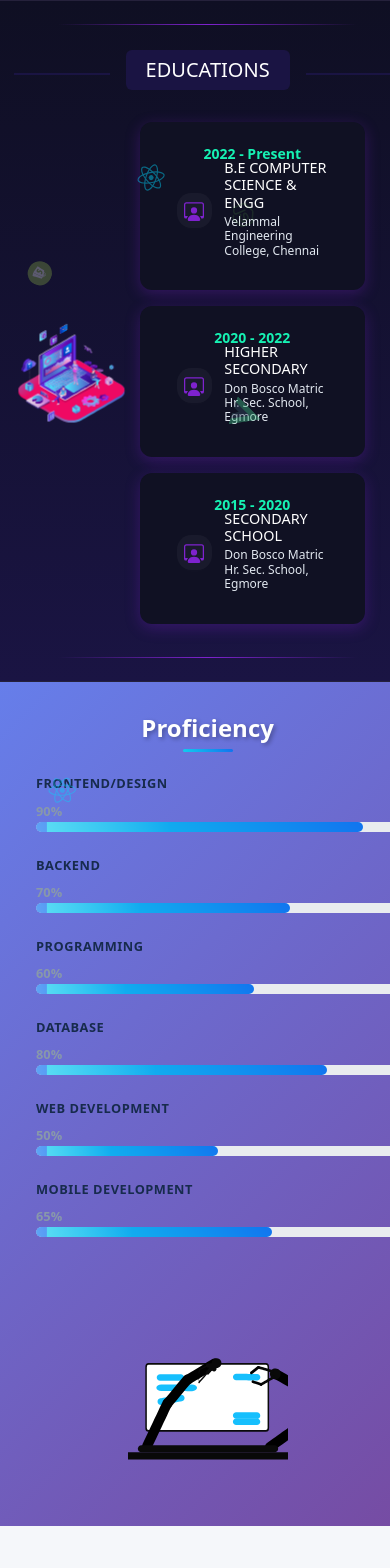
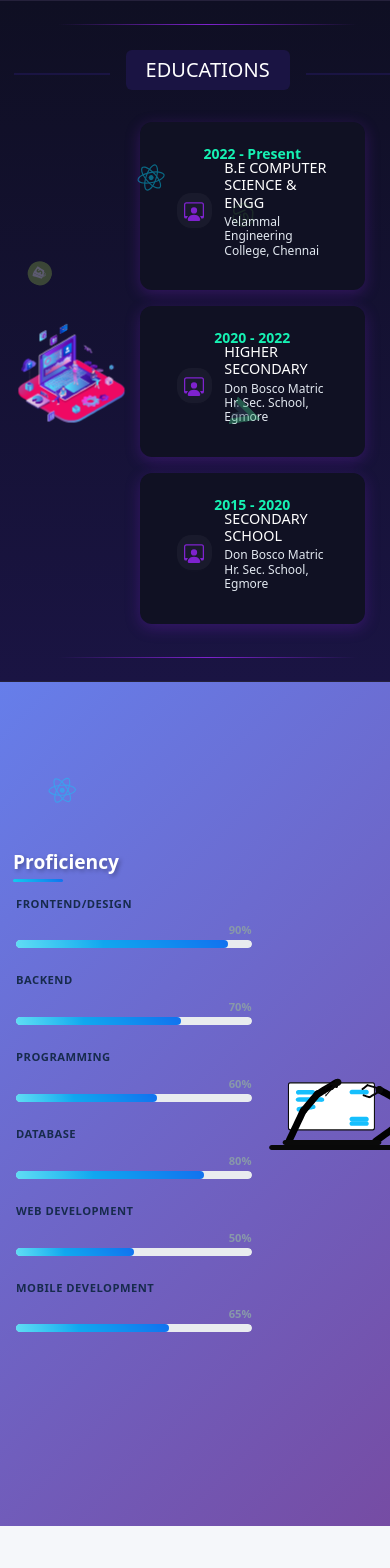
Before and after one commit to Godwin-7/Portfolio, a React (Vite) app: page / in a window 390 px wide. Shown: the top 1568 px of the page. Built offline with nearby package versions, Linux system fonts and the light colour scheme; the HTML template or start-up script is replaced by a standard one.

Commit message:
Modified Proficiency screen section

```diff
--- a/src/components/Pages/Homepage/Proficiency/Proficiency.css
+++ b/src/components/Pages/Homepage/Proficiency/Proficiency.css
@@ -1,5 +1,5 @@
 /* Proficiency Section Styles */
-.section {
+.prof-section {
   position: relative;
   padding: 4rem 2rem;
   min-height: 100vh;
@@ -11,12 +11,12 @@
   box-sizing: border-box;
 }
 
-.section-lg {
+.prof-section-lg {
   padding: 6rem 2rem;
 }
 
 /* Container for the entire proficiency section */
-.proficiency-container {
+.prof-container {
   width: 100%;
   max-width: 1200px;
   margin: 0 auto;
@@ -24,36 +24,34 @@
 }
 
 /* Main row - Fixed horizontal layout that never wraps */
-.proficiency-row {
+.prof-row {
   display: flex;
   align-items: center;
   width: 100%;
   min-height: 500px;
   flex-wrap: nowrap;
-  gap: 0;
+  gap: 1rem;
   margin: 0;
   padding: 0;
   box-sizing: border-box;
 }
 
-/* Skills section - Reduced to 45% width for smaller bars */
-.skills-column {
-  flex: 0 0 45%;
-  width: 45%;
-  min-width: 0;
-  max-width: 45%;
-  padding: 0 2rem 0 0;
+/* Skills section - Always on the left */
+.prof-skills-column {
+  flex: 0 1 45%;
+  min-width: 250px;
+  max-width: 600px;
+  padding: 0 1rem 0 0;
   box-sizing: border-box;
   position: relative;
   z-index: 2;
 }
 
-/* Animation section - Increased to 55% width for bigger animation */
-.animation-column {
-  flex: 0 0 55%;
-  width: 55%;
-  min-width: 0;
-  max-width: 55%;
+/* Animation section - Always on the right */
+.prof-animation-column {
+  flex: 0 1 55%;
+  min-width: 200px;
+  max-width: none;
   padding: 0;
   box-sizing: border-box;
   display: flex;
@@ -61,9 +59,10 @@
   justify-content: center;
   position: relative;
   z-index: 1;
+  overflow: visible;
 }
 
-.h1 {
+.prof-h1 {
   font-size: clamp(1.5rem, 4vw, 2.5rem);
   font-weight: 600;
   color: #ffffff;
@@ -74,7 +73,7 @@
   position: relative;
 }
 
-.h1::after {
+.prof-h1::after {
   content: '';
   position: absolute;
   bottom: -10px;
@@ -86,7 +85,7 @@
 }
 
 /* Progress Info Styles */
-.progress-info {
+.prof-progress-info {
   margin-bottom: clamp(1rem, 3vw, 2rem);
   position: relative;
   padding-left: clamp(20px, 4vw, 60px);
@@ -95,7 +94,7 @@
   border-radius: 8px;
 }
 
-.progress-info::before {
+.prof-progress-info::before {
   content: '';
   position: absolute;
   left: 0;
@@ -108,11 +107,11 @@
   border-radius: 2px;
 }
 
-.progress-info:hover::before {
+.prof-progress-info:hover::before {
   opacity: 1;
 }
 
-.progress-label {
+.prof-progress-label {
   display: flex;
   justify-content: space-between;
   align-items: center;
@@ -121,7 +120,7 @@
   width: 100%;
 }
 
-.progress-label span {
+.prof-progress-label span {
   display: inline-block;
   color: #172b4d;
   font-size: 0.875rem;
@@ -131,12 +130,12 @@
   transition: color 0.3s ease;
 }
 
-.progress-percentage {
+.prof-progress-percentage {
   text-align: right;
   margin-left: 10px;
 }
 
-.progress-percentage span {
+.prof-progress-percentage span {
   display: inline-block;
   color: #8898aa;
   font-size: 0.875rem;
@@ -144,7 +143,7 @@
 }
 
 /* Progress Bar Styles */
-.progress-wrapper {
+.prof-progress-wrapper {
   position: relative;
   height: 12px;
   width: 100%;
@@ -155,7 +154,7 @@
   box-sizing: border-box;
 }
 
-.progress-bg {
+.prof-progress-bg {
   position: absolute;
   top: 0;
   left: 0;
@@ -166,7 +165,7 @@
   width: 100%;
 }
 
-.progress-bar-animated {
+.prof-progress-bar-animated {
   position: absolute;
   top: 0;
   left: 0;
@@ -178,7 +177,7 @@
   z-index: 1;
 }
 
-.progress-bar-animated::after {
+.prof-progress-bar-animated::after {
   content: '';
   position: absolute;
   top: 0;
@@ -203,13 +202,13 @@
   }
 }
 
-/* Lottie Animation Container - Larger scale for bigger animation */
-.lottie-container {
+/* Lottie Animation Container */
+.prof-lottie-container {
   display: flex;
   justify-content: center;
   align-items: center;
   width: 100%;
-  height: 100%;
+  height: auto;
   overflow: visible;
   background: transparent;
   margin: 0;
@@ -217,24 +216,47 @@
   box-sizing: border-box;
 }
 
-.lottie-animation {
+.prof-lottie-animation {
   width: 100%;
-  height: 100%;
+  height: auto;
+  max-width: 100%;
+  min-width: 200px;
   display: flex;
   justify-content: center;
   align-items: center;
   overflow: visible;
-  transform: scale(clamp(0.8, 3vw, 1.6));
+  transform: scale(clamp(1.6, 5vw, 3.2));
   transform-origin: center;
 }
 
-.lottie-animation > div {
-  max-width: 100% !important;
-  max-height: 100% !important;
+.prof-lottie-animation > div {
+  width: 100%;
+  height: auto;
+  max-width: 100%;
+  min-width: 200px;
+}
+
+/* Special scale adjustments for larger screens */
+@media (min-width: 1200px) {
+  .prof-lottie-animation {
+    transform: scale(clamp(2.8, 6vw, 4.0));
+  }
+}
+
+@media (min-width: 1400px) {
+  .prof-lottie-animation {
+    transform: scale(clamp(3.2, 7vw, 4.5));
+  }
+}
+
+@media (min-width: 1600px) {
+  .prof-lottie-animation {
+    transform: scale(clamp(3.6, 8vw, 5.0));
+  }
 }
 
 /* Lottie Placeholder Styles */
-.lottie-placeholder {
+.prof-lottie-placeholder {
   width: 100%;
   height: 100%;
   display: flex;
@@ -246,7 +268,7 @@
   overflow: hidden;
 }
 
-.lottie-placeholder::before {
+.prof-lottie-placeholder::before {
   content: '';
   position: absolute;
   top: -50%;
@@ -271,14 +293,14 @@
   }
 }
 
-.placeholder-content {
+.prof-placeholder-content {
   text-align: center;
   color: #172b4d;
   position: relative;
   z-index: 1;
 }
 
-.placeholder-icon {
+.prof-placeholder-icon {
   font-size: 4rem;
   margin-bottom: 1rem;
   animation: bounce 2s infinite;
@@ -296,7 +318,7 @@
   }
 }
 
-.placeholder-text {
+.prof-placeholder-text {
   font-size: 1.5rem;
   font-weight: 600;
   text-transform: uppercase;
@@ -305,7 +327,7 @@
   margin-bottom: 0.5rem;
 }
 
-.placeholder-subtext {
+.prof-placeholder-subtext {
   font-size: 1rem;
   font-weight: 400;
   opacity: 0.8;
@@ -325,118 +347,163 @@
 }
 
 /* Hover Effects */
-.progress-info:hover .progress-label span {
+.prof-progress-info:hover .prof-progress-label span {
   color: #11cdef;
 }
 
-.progress-info:hover .progress-bar-animated {
+.prof-progress-info:hover .prof-progress-bar-animated {
   background: linear-gradient(45deg, #1171ef, #11cdef);
   transform: scaleY(1.2);
   transition: all 0.3s ease;
 }
 
-.progress-info {
+.prof-progress-info {
   transition: transform 0.3s ease;
 }
 
-.progress-info:hover {
+.prof-progress-info:hover {
   transform: translateX(5px);
 }
 
-/* Responsive Design - Only stack vertically on very small screens */
-@media (max-width: 600px) {
-  .proficiency-row {
-    flex-direction: column;
-    gap: 2rem;
+/* Responsive adjustments for smaller screens */
+@media (max-width: 1024px) {
+  .prof-row {
+    gap: 0.75rem;
   }
 
-  .skills-column {
-    flex: 1 1 100%;
-    width: 100%;
-    max-width: 100%;
-    padding: 0;
+  .prof-skills-column {
+    flex: 0 1 55%;
+    min-width: 220px;
+    max-width: 500px;
+    padding: 0 0.75rem 0 0;
   }
 
-  .animation-column {
-    flex: 1 1 100%;
-    width: 100%;
-    max-width: 100%;
-    height: 250px;
+  .prof-animation-column {
+    flex: 0 1 45%;
+    min-width: 180px;
+  }
+}
+
+@media (max-width: 768px) {
+  .prof-section {
+    padding: 1.5rem 0;
   }
 
-  .lottie-container {
-    max-width: 200px;
-    height: 200px;
-    margin: 0 auto;
+  .prof-row {
+    gap: 0.5rem;
+    padding: 1rem 0;
   }
 
-  .lottie-animation {
-    transform: scale(0.8);
+  .prof-skills-column {
+    flex: 0 1 58%;
+    min-width: 200px;
+    max-width: 400px;
+    padding: 0 0.6rem 0 0;
   }
 
-  .h1 {
-    text-align: center;
-    margin-left: 0;
+  .prof-animation-column {
+    flex: 0 1 42%;
+    min-width: 150px;
   }
 
-  .h1::after {
-    left: 50%;
-    transform: translateX(-50%);
+  .prof-animation-column > div {
+    min-width: 150px;
   }
 
-  .section {
-    padding: 2rem 1rem;
+  .prof-progress-info {
+    padding-left: clamp(15px, 3vw, 40px);
   }
 
-  .section-lg {
-    padding: 2rem 1rem;
+  .prof-progress-label span {
+    font-size: 0.8rem;
   }
 
-  .progress-label {
-    flex-direction: column;
-    align-items: flex-start;
+  .prof-progress-percentage span {
+    font-size: 0.8rem;
   }
 
-  .progress-percentage {
-    text-align: left;
-    margin-top: 0.25rem;
-    margin-left: 0;
-  }
-
-  .progress-wrapper {
+  .prof-progress-wrapper {
     height: 10px;
   }
 
-  .progress-label span {
-    font-size: 0.8rem;
-  }
-
-  .progress-percentage span {
-    font-size: 0.8rem;
+  .prof-h1 {
+    font-size: clamp(1.2rem, 3vw, 2rem);
+    margin-bottom: clamp(1.5rem, 6vw, 3rem);
   }
 }
 
-/* For screens larger than 600px, maintain horizontal layout at all times */
-@media (min-width: 601px) and (max-width: 800px) {
-  .skills-column {
-    padding: 0 1rem 0 0;
+@media (max-width: 640px) {
+  .prof-skills-column {
+    flex: 0 1 62%;
+    min-width: 180px;
+    max-width: 300px;
+    padding: 0 0.5rem 0 0;
   }
 
-  .lottie-animation {
-    transform: scale(clamp(0.9, 1.8vw, 1.2));
+  .prof-animation-column {
+    flex: 0 1 38%;
+    min-width: 120px;
   }
 
-  .section {
-    padding: 3rem 1.5rem;
+  .prof-animation-column > div {
+    min-width: 120px;
   }
 
-  .section-lg {
-    padding: 4rem 1.5rem;
+  .prof-progress-info {
+    padding-left: clamp(10px, 2vw, 30px);
+  }
+
+  .prof-progress-label span {
+    font-size: 0.75rem;
+  }
+
+  .prof-progress-percentage span {
+    font-size: 0.75rem;
   }
 }
 
-@media (min-width: 801px) and (max-width: 1000px) {
-  .lottie-animation {
-    transform: scale(clamp(1.1, 2.2vw, 1.4));
+@media (max-width: 480px) {
+  .prof-container {
+    padding: 0 0.5rem;
+  }
+
+  .prof-row {
+    gap: 0.25rem;
+  }
+
+  .prof-skills-column {
+    flex: 0 1 65%;
+    min-width: 160px;
+    max-width: 250px;
+    padding: 0 0.4rem 0 0;
+  }
+
+  .prof-animation-column {
+    flex: 0 1 35%;
+    min-width: 100px;
+  }
+
+  .prof-animation-column > div {
+    min-width: 100px;
+  }
+
+  .prof-progress-info {
+    padding-left: clamp(8px, 1.5vw, 20px);
+  }
+
+  .prof-h1 {
+    margin-left: 5px;
+  }
+
+  .prof-progress-label span {
+    font-size: 0.7rem;
+  }
+
+  .prof-progress-percentage span {
+    font-size: 0.7rem;
+  }
+
+  .prof-progress-wrapper {
+    height: 8px;
   }
 }
--- a/src/components/Pages/Homepage/Proficiency/Proficiency.jsx
+++ b/src/components/Pages/Homepage/Proficiency/Proficiency.jsx
@@ -66,10 +66,10 @@ const GreetingLottie = ({ animationPath }) => {
 
   if (isLoading) {
     return (
-      <div className="lottie-placeholder">
-        <div className="placeholder-content">
-          <div className="placeholder-icon">⚡</div>
-          <div className="placeholder-text">Loading...</div>
+      <div className="prof-lottie-placeholder">
+        <div className="prof-placeholder-content">
+          <div className="prof-placeholder-icon">⚡</div>
+          <div className="prof-placeholder-text">Loading...</div>
         </div>
       </div>
     );
@@ -77,18 +77,18 @@ const GreetingLottie = ({ animationPath }) => {
 
   if (!animationData) {
     return (
-      <div className="lottie-placeholder">
-        <div className="placeholder-content">
-          <div className="placeholder-icon">🔧</div>
-          <div className="placeholder-text">Building...</div>
-          <div className="placeholder-subtext">Skills & Expertise</div>
+      <div className="prof-lottie-placeholder">
+        <div className="prof-placeholder-content">
+          <div className="prof-placeholder-icon">🔧</div>
+          <div className="prof-placeholder-text">Building...</div>
+          <div className="prof-placeholder-subtext">Skills & Expertise</div>
         </div>
       </div>
     );
   }
 
   return (
-    <div className="lottie-animation">
+    <div className="prof-lottie-animation">
       <Lottie
         options={defaultOptions}
         height="100%"
@@ -132,35 +132,35 @@ const Proficiency = () => {
 
   return (
     SkillBars && (
-      <div className="section section-lg">
+      <div className="prof-section prof-section-lg">
         <motion.div
-          className="proficiency-container"
+          className="prof-container"
           initial="hidden"
           animate={isVisible ? "visible" : "hidden"}
           variants={containerVariants}
         >
-          <div className="proficiency-row">
-            <div className="skills-column">
-              <motion.h1 className="h1" variants={itemVariants}>
+          <div className="prof-row">
+            <div className="prof-skills-column">
+              <motion.h1 className="prof-h1" variants={itemVariants}>
                 Proficiency
               </motion.h1>
               {SkillBars.map((skill, index) => {
                 return (
                   <motion.div
-                    className="progress-info"
+                    className="prof-progress-info"
                     key={skill.Stack}
                     variants={itemVariants}
                   >
-                    <div className="progress-label">
+                    <div className="prof-progress-label">
                       <span>{skill.Stack}</span>
                     </div>
-                    <div className="progress-percentage">
+                    <div className="prof-progress-percentage">
                       <span>{skill.progressPercentage}%</span>
                     </div>
-                    <div className="progress-wrapper">
-                      <div className="progress-bg"></div>
+                    <div className="prof-progress-wrapper">
+                      <div className="prof-progress-bg"></div>
                       <motion.div
-                        className="progress-bar-animated"
+                        className="prof-progress-bar-animated"
                         initial={{ width: 0 }}
                         animate={isVisible ? { width: `${skill.progressPercentage}%` } : { width: 0 }}
                         transition={{
@@ -174,9 +174,9 @@ const Proficiency = () => {
                 );
               })}
             </div>
-            <div className="animation-column">
+            <div className="prof-animation-column">
               <motion.div
-                className="lottie-container"
+                className="prof-lottie-container"
                 variants={itemVariants}
               >
                 <GreetingLottie animationPath="../../lottie/build.json" />
```
